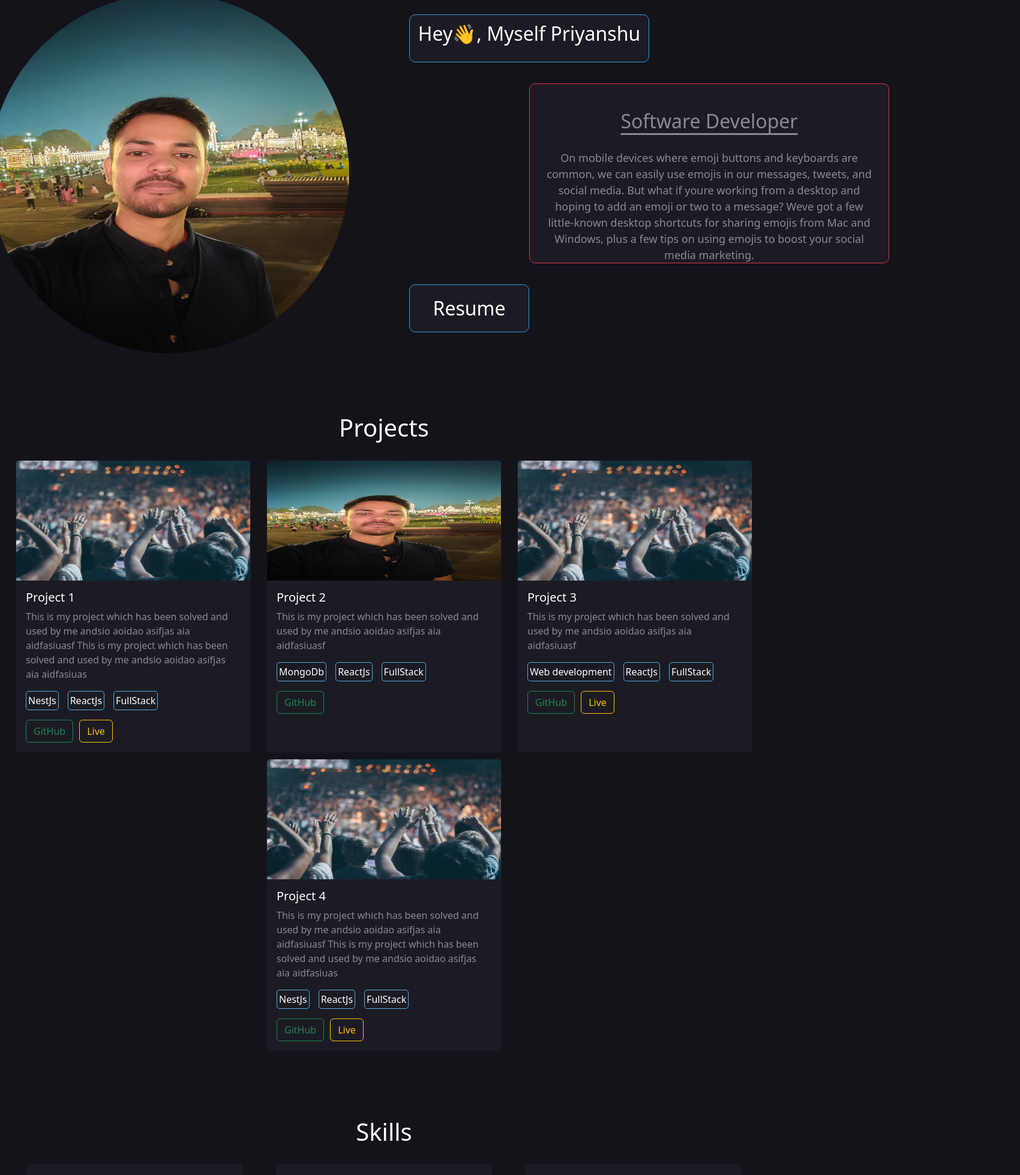
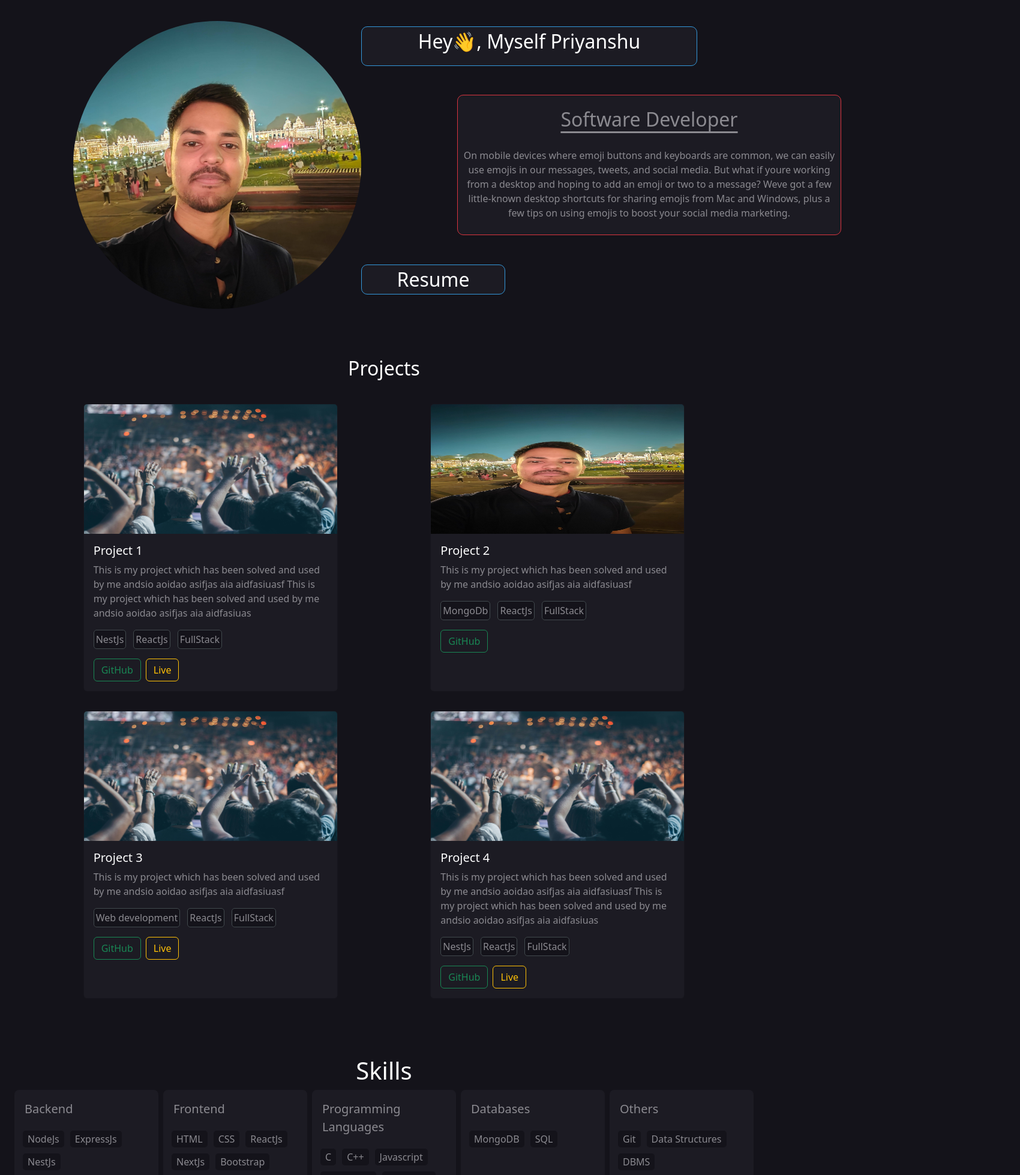
Before and after one commit to itsaslowball/Portfolio_new, a React (Vite) app: page / in a window 1280 px wide. Shown: the part 137-2096 px from the top of the page at 60% size, 1700 px wide, since content can reach past the window. Built offline with nearby package versions, Linux system fonts and the light colour scheme.

Commit message:
made responsive

```diff
--- a/src/App.jsx
+++ b/src/App.jsx
@@ -9,13 +9,13 @@ function App() {
 
 
   return (
-    <>
+    <div style={{height:'100%', width:'100%'}}>
      <Navbar />
      <Hero />
      <Projects />
      <Skills />
      <Experiences />
-    </>
+    </div>
   )
 }
 
--- a/src/components/Hero.css
+++ b/src/components/Hero.css
@@ -1,22 +1,26 @@
 .container {
-        margin-top: 50px;
+        margin-top: 10vh;
         display: flex;
-        display-direction: row;
+        flex-direction: row;
+        width: 100%;
 }
 
 .profile-picture img {
-        width: 600px;
-        height: 600px;
+        object-fit: cover;
+        width: 60vh;
+        height: 60vh;
         border-radius: 50%;
-        margin-left: -100px
+        margin-left: 5vh;
+        margin-top: 2vh;
 }
 
 .info {
         color: white;
-        margin-left: 200px;
+        margin-left: 10vh;
         display: flex;
         flex-direction: column;
         justify-content: space-evenly;
+        gap: 3vh;
 }
 
 .info-div1 {
@@ -25,14 +29,14 @@
         border: 0.5px solid #3498db;
         border-radius: 10px;
 
-        height: 80px;
-        width: 400px;
+        height: auto;
+        width: 70vh;
         text-align: center;
         /* Center the text horizontally */
         display: flex;
         justify-content: center;
         align-items: center;
-        margin-left: -100px;
+        margin-left: -10vh;
 
 }
 
@@ -40,12 +44,12 @@
         background-color: #1C1B23;
         border: 0.5px solid #db343f;
         border-radius: 10px;
-        height: 300px;
-        font-size: large;
-        width: 600px;
-        margin-left: 100px;
-        padding:20px;
-
+        height: auto;
+        /* font-size: large; */
+        width: 80vh;
+        margin-left: 10vh;
+        padding:1vh;
+        margin-right: 10px;
 }
 
 .info-div2 .title {
@@ -59,9 +63,6 @@
 .info-div2 .description {
         text-align: center;
         color: #8B8A90;
-        /* display: flex; */
-        /* justify-content: center; */
-        /* align-items: center; */
 }
 
 .info-div3 {
@@ -69,28 +70,24 @@
         font-size: xx-large;
         border: 0.5px solid #3498db;
         border-radius: 10px;
-        height: 80px;
-        width: 200px;
+        height: auto;
+        width: 30vh;
 
         text-align: center;
         /* Center the text horizontally */
         display: flex;
         justify-content: center;
         align-items: center;
-        margin-left: -100px;
+        margin-left: -10vh;
 
 }
 
-.container {
-        margin-top: 50px;
-        display: flex;
-        flex-direction: row;
-      }
 
       /* Media Query for Smaller Screens */
       @media (max-width: 768px) {
         .container {
           flex-direction: column;
+          margin-top: 2vh;
         }
         .profile-picture{
                 display: flex;
@@ -100,10 +97,11 @@
 
         .profile-picture img {
           width: 80%; /* Adjust to fit the container */
-          height: 300px;
+          object-fit: cover;
+          height: 30vh;
           border-radius: 50%;
           margin-left: 0px;
-          margin-bottom: 30px;
+          margin-bottom: 3vh;
         }
 
         .info {
@@ -123,14 +121,14 @@
           width: 95%; /* Adjust width for smaller screens */
           height: auto;
           margin-left: 0; /* Remove margin for smaller screens */
-          padding: 10px; /* Adjust padding for smaller screens */
-          margin-top:10px;
+          padding: 1vh; /* Adjust padding for smaller screens */
+          margin-top:1vh;
         }
 
         .info-div3 {
                 align-self: center;
           width: 95%; /* Adjust width for smaller screens */
           margin-left: 0; /* Remove margin for smaller screens */
-          margin-top:10px;
+          margin-top:1vh;
         }
       }
--- a/src/components/ProjectCard.jsx
+++ b/src/components/ProjectCard.jsx
@@ -4,13 +4,8 @@ import "./Projects.css";
 export const ProjectCard = (params) => {
   return (
     <div
-      class="card"
-      style={{
-        width: "24.5rem",
-        maxHeight: "800px",
-        backgroundColor: "#1C1B23",
-        marginBottom: "10px",
-      }}
+      class="card project-card"
+      style={{backgroundColor: '#1C1B23'}}
     >
       <img src={params.image} class="card-img-top" alt="..." />
       <div class="card-body">
@@ -20,17 +15,21 @@ export const ProjectCard = (params) => {
         <p class="card-text" style={{ color: "#8B8A90" }}>
           {params.description}
         </p>
-        <div style={{ display: "flex", flexWrap: "wrap", gap: "15px" }}>
+        <div style={{ display: "flex", flexWrap: "wrap", gap: "1.501vh" }}>
           {params.tags.map((tag) => (
             <p className="tags">{tag}</p>
           ))}
         </div>
-        <div >
+        <div>
           <a href={params.github} class="btn btn-outline-success">
             GitHub
           </a>
           {params.demo !== "" && (
-            <a href={params.demo} style={{marginLeft:'10px'}} class="btn btn-outline-warning ">
+            <a
+              href={params.demo}
+              style={{ marginLeft: "1vh" }}
+              class="btn btn-outline-warning "
+            >
               Live
             </a>
           )}
--- a/src/components/Projects.css
+++ b/src/components/Projects.css
@@ -1,18 +1,32 @@
-.tags{
-        border: 0.5px solid #5aabe0;
-        border-radius: 5px;
-        color: white;
-        width: auto;
-        height: auto;
-        padding: 3px;
+.project-card {
+      width: 53.2vh;
+      background-color: #1C1B23;
+      margin: 2vh;
+      height:auto;
+      transition: transform 0.3s ease-in-out;
+}
+@media (min-width: 764px) {
+      .project-card{
+      background-color: #1C1B23;
+            width: 53vh;
+      }
+}
+.tags {
+      border: 0.5px solid #41494d;
+      border-radius: 5px;
+      color: #8B8A90;
+      background-color: #14131A;
+      width: auto;
+      height: auto;
+      padding: 3px;
 }
 
-.card-img-top{
-      max-height:200px;
-      min-height: 200px;
+.card-img-top {
+      max-height: 27vh;
+      min-height: 27vh;
 }
 
-.card:hover{
+.card:hover {
       /* border:1px solid #d6051a; */
       border-width: 0.5px;
       border-right-color: #5aabe0;
@@ -20,5 +34,15 @@
       border-top-color: wheat;
       border-bottom-color: green;
       border-style: solid;
-      box-shadow:0px 10px 20px rgb(66, 66, 66);
+      box-shadow: 0px 10px 20px rgb(66, 66, 66);
+      transform: scale(1.05);
 }
+.tags:hover{
+      border-width: 0.5px;
+            /* border-right-color: #5aabe0; */
+            border-left-color: red;
+            /* border-top-color: wheat; */
+            /* border-bottom-color: green; */
+            border-style: solid;
+            box-shadow: 0px 4px 10px rgb(66, 66, 66);
+}
--- a/src/components/Projects.jsx
+++ b/src/components/Projects.jsx
@@ -43,13 +43,13 @@ const projectsDetails = [
 
 export const Projects = () => {
   return (
-    <div style={{ marginTop: "100px" }}>
+    <div style={{ marginTop: "10vh" }}>
       <h1
         style={{
           textAlign: "center",
           color: "White",
-          marginBottom: "30px",
-          fontSize: "40px",
+          marginBottom: "3vh",
+          fontSize: "4vh",
         }}
       >
         Projects
--- a/src/components/SkillCard.jsx
+++ b/src/components/SkillCard.jsx
@@ -6,11 +6,10 @@ export const SkillCard = (params) => {
       <div className="title">{params.title}</div>
       <div
         style={{
-          marginTop: "15px",
+          marginTop: "0.938vh",
           display: "flex",
           alignItems: "center",
           flexWrap: "wrap",
-          gap: "4px",
         }}
       >
         {params.skills.map((skill, index) => (
--- a/src/components/Skills.css
+++ b/src/components/Skills.css
@@ -1,11 +1,27 @@
+.skills{
+        margin-top: 10vh;
+        margin-left: 2vh;
+        margin-right:2vh
+}
 .skillcard{
-        width: 22.5rem;
+        width: 30vh;
         height: auto;
         background-color: #1C1B23;
-        margin-bottom: 40px;
+        margin-bottom: 4vh;
         padding: 9px;
         border-radius: 8px;
+        transition: transform 0.3s ease-in-out;
 }
+
+@media (max-width: 786px){
+        .skills {
+                        margin-top: 10vh;
+                }
+        .skillcard{
+                width: 40vh;
+        }
+}
+
 .skillcard:hover{
         border-width: 0.5px;
         border-right-color: #5aabe0;
@@ -14,15 +30,17 @@
         border-bottom-color: green;
         border-style: solid;
         box-shadow:0px 10px 20px rgb(66, 66, 66);
+        transform: scale(1.1);
 }
 .skill-tag {
         height: auto;
         width: auto;
         color: #8B8A90;
-        padding: 8px;
+        padding: 2px 8px;
+        border-radius: 5px;
         background-color: #14131A;
         margin: 5px;
-        font-size: smaller;
+        font-size: 2vh;
         /* border-radius: 8px; */
 }
 
@@ -33,6 +51,5 @@
 .title {
         color: #8B8A90;
         padding: 8px;
-        font-size: 30px;
-        margin-top: 10px;
+        font-size: 2.5vh;
 }
--- a/src/components/Skills.jsx
+++ b/src/components/Skills.jsx
@@ -34,13 +34,13 @@ const skillData = [
 
 export const Skills = () => {
   return (
-    <div style={{ marginTop: "100px" }}>
+    <div className="skills">
       <h1
         style={{
           textAlign: "center",
           color: "White",
-          marginBottom: "30px",
-          fontSize: "40px",
+          marginBottom: "1.875 rem",
+          fontSize: "2.5 rem",
         }}
       >
         Skills
@@ -50,7 +50,7 @@ export const Skills = () => {
           display: "flex",
           justifyContent: "space-evenly",
           flexWrap: "wrap",
-          gap:'10px'
+          // gap: "0.625 rem",
         }}
       >
         <SkillCard title={skillData[0].title} skills={skillData[0].skills} />
--- a/src/components/WorkExperience.css
+++ b/src/components/WorkExperience.css
@@ -1,4 +1,5 @@
 .experiences {
+        width: 100vh;
         display: flex;
         flex-direction: row;
         margin-top: 130px;
@@ -6,16 +7,16 @@
 }
 
 .work-card {
-        width: 900px;
+        width: 90vh;
         background-color: #1C1B23;
-        margin-left: 50px;
-        padding: 70px;
-        border-radius: 50px;
+        margin-left: 5vh;
+        padding: 7vh;
+        border-radius: 5vh;
         display: flex;
         flex-direction: column;
         justify-content: center;
         align-items: center;
-        gap: 30px;
+        gap: 3vh;
 
         border-width: 0.5px;
         border-right-color: #5aabe0;
@@ -26,16 +27,16 @@
         box-shadow: 0px 10px 20px rgb(66, 66, 66);
 }
 .edu-card{
-        width: 700px;
+        width: 90vh;
         background-color: #1C1B23;
-        margin-left: 50px;
-        padding: 70px;
-        border-radius: 50px;
+        margin-left: 5vh;
+        padding: 7vh;
+        border-radius: 5vh;
         display: flex;
         flex-direction: column;
         justify-content: center;
         align-items: center;
-        gap: 30px;
+        gap: 3vh;
 
         border-width: 0.5px;
         border-right-color: #5aabe0;
--- a/src/components/WorkExperience.jsx
+++ b/src/components/WorkExperience.jsx
@@ -18,14 +18,6 @@ const WorkExperienceData = [
     designation: "General Secretary",
     description: `Over the span of 1 year, I conducted many events and taught many students. I also organised workshops related to web-development and ML `,
     jobLocation: "Mysuru",
-  },
-  {
-    startDate: "04-01-2024",
-    endDate: "",
-    company: "Contentstack",
-    designation: "Associate Software Engineer Intern",
-    description: `Worked in a team to create the company's internal website called TechX using NextJs. Currently working with the Automation Hub team. `,
-    jobLocation: "remote",
   },
 ];
 
```
